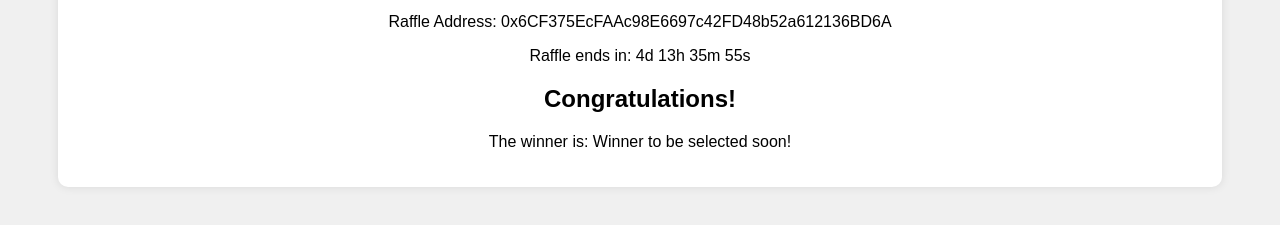
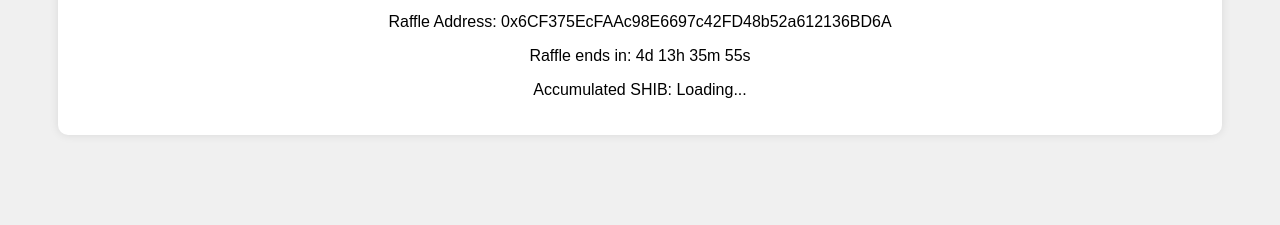
Before and after one commit to Finite-Code/shib-raffle, a plain HTML site: page index.html in a window 1280 px wide. Shown: the part 179-404 px from the top of the page. Drawn offline with Linux system fonts and the light colour scheme.

Commit message:
Update index.html

```diff
--- a/index.html
+++ b/index.html
@@ -12,11 +12,13 @@
         <p>Send 5000 SHIB to participate in the raffle.</p>
         <p>Raffle Address: <span id="raffleAddress">0x6CF375EcFAAc98E6697c42FD48b52a612136BD6A</span></p>
         <p>Raffle ends in: <span id="countdown"></span></p>
-        <div id="winnerAnnouncement">
+        <p>Accumulated SHIB: <span id="accumulatedShib">Loading...</span></p>
+        <div id="winnerAnnouncement" style="display:none;">
             <h2>Congratulations!</h2>
-            <p>The winner is: <span id="winnerAddress">Winner to be selected soon!</span></p>
+            <p>The winner is: <span id="winnerAddress">To be announced soon!</span></p>
         </div>
     </div>
+    <script src="config.js"></script>
     <script src="script.js"></script>
 </body>
 </html>
```
